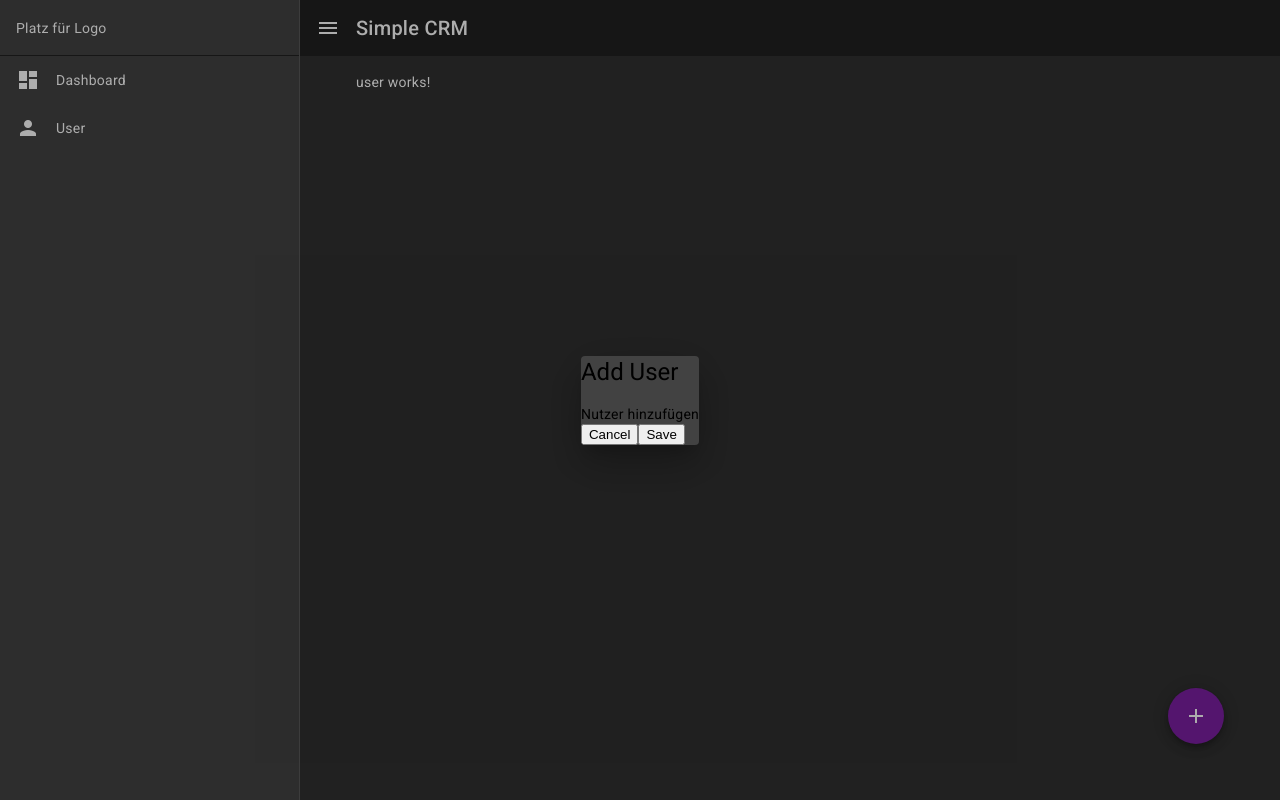
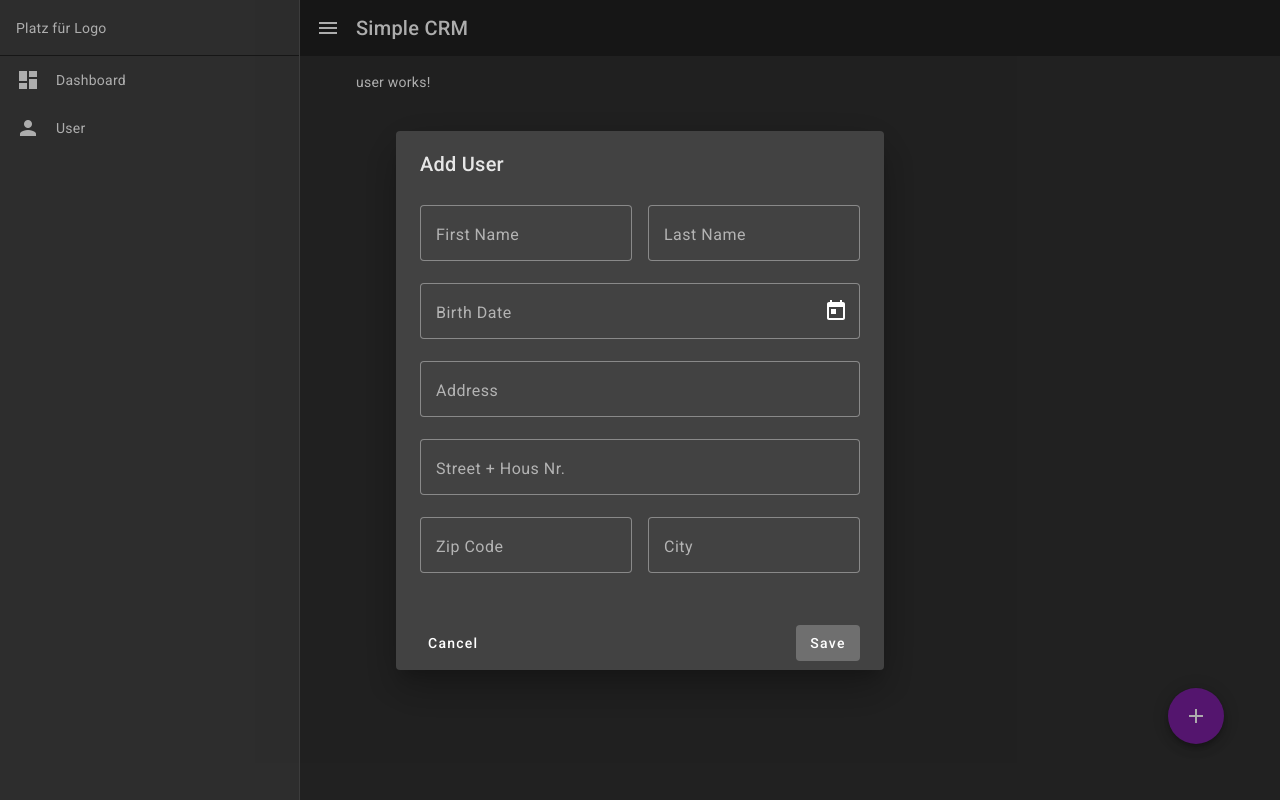
Before and after one commit to Zwogli/simple-crm, an Angular app: page /user in a window 1280 px wide. Both pictures are taken after a click on the button "add". Built offline with nearby package versions, Linux system fonts and the light colour scheme.

Commit message:
add input fields

```diff
--- a/src/app/dialog-add-user/dialog-add-user.component.html
+++ b/src/app/dialog-add-user/dialog-add-user.component.html
@@ -1,7 +1,62 @@
 <h1 mat-dialog-title>Add User</h1>
+
 <div mat-dialog-content>
-  Nutzer hinzufügen
+
+  <div class="dialog__input-container-name">
+    <mat-form-field appearance="outline">
+      <mat-label>First Name</mat-label>
+      <input matInput placeholder="Enter your first name" />
+      <!-- <mat-hint>First Name</mat-hint> -->
+    </mat-form-field>
+
+    <mat-form-field appearance="outline">
+      <mat-label>Last Name</mat-label>
+      <input matInput placeholder="Enter your last name" />
+      <!-- <mat-hint>Last Name</mat-hint> -->
+    </mat-form-field>
+  </div>
+
+  <div>
+    <mat-form-field appearance="outline" class="full-width">
+      <mat-label>Birth Date</mat-label>
+      <input matInput [matDatepicker]="picker1" placeholder="Choose your birthday" />
+      <mat-datepicker-toggle matIconSuffix [for]="picker1"></mat-datepicker-toggle>
+      <mat-datepicker #picker1></mat-datepicker>
+      <!-- <mat-hint>Birth Date</mat-hint> -->
+    </mat-form-field>
+  </div>
+
+  <div>
+    <mat-form-field appearance="outline" class="full-width">
+      <mat-label>Address</mat-label>
+      <input matInput placeholder="Enter your address" />
+      <!-- <mat-hint>Address</mat-hint> -->
+    </mat-form-field>
+  </div>
+  <div>
+    <mat-form-field appearance="outline" class="full-width">
+      <mat-label>Street + Hous Nr.</mat-label>
+      <input matInput placeholder="Enter your street + house nr." />
+      <!-- <mat-hint>Street + Hous Nr.</mat-hint> -->
+    </mat-form-field>
+  </div>
+
+  <div class="dialog__input-container-city">
+    <mat-form-field appearance="outline">
+      <mat-label>Zip Code</mat-label>
+      <input matInput placeholder="Enter your zip code" />
+      <!-- <mat-hint>Zip Code</mat-hint> -->
+    </mat-form-field>
+
+    <mat-form-field appearance="outline">
+      <mat-label>City</mat-label>
+      <input matInput placeholder="Enter your city" />
+      <!-- <mat-hint>City</mat-hint> -->
+    </mat-form-field>
+  </div>
+
 </div>
+
 <div mat-dialog-actions>
   <button mat-button>Cancel</button>
   <button mat-button cdkFocusInitial>Save</button>
--- a/src/app/dialog-add-user/dialog-add-user.component.scss
+++ b/src/app/dialog-add-user/dialog-add-user.component.scss
@@ -0,0 +1,11 @@
+.dialog__input{
+  &-container-name, &-container-city{
+    display: flex;
+    gap: 16px;
+  }
+}
+
+.mdc-dialog__actions{
+  padding: 9px 24px;
+  justify-content: space-between;
+}
--- a/src/app/dialog-add-user/dialog-add-user.component.ts
+++ b/src/app/dialog-add-user/dialog-add-user.component.ts
@@ -3,7 +3,7 @@ import { Component } from '@angular/core';
 @Component({
   selector: 'app-dialog-add-user',
   templateUrl: './dialog-add-user.component.html',
-  styleUrls: ['./dialog-add-user.component.scss']
+  styleUrls: ['./dialog-add-user.component.scss'],
 })
 export class DialogAddUserComponent {
 
--- a/src/styles.scss
+++ b/src/styles.scss
@@ -2,3 +2,7 @@
 
 html, body { height: 100%; }
 body { margin: 0; font-family: Roboto, "Helvetica Neue", sans-serif; }
+
+.full-width{
+  width: 100%;
+}
```
Also changed, not shown: src/app/app.module.ts (+11 -2 lines).
